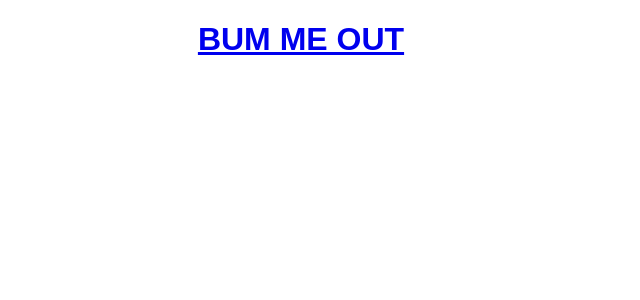
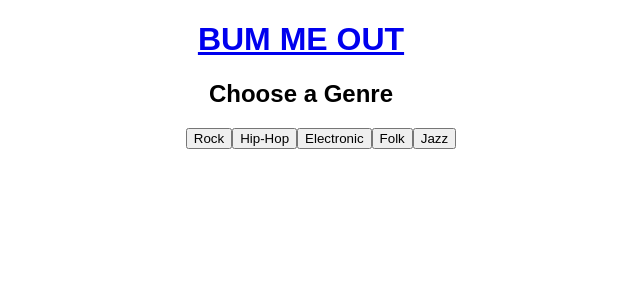
Before and after one commit to tchryssos/bum-me-out, a React (Create React App) app: page / in a window 1280 px wide. Shown: the top 300 px of the page, without its empty margins (339-979 px from the left). Built offline with nearby package versions, Linux system fonts and the light colour scheme.

Commit message:
built first round draft of genres bar, which utilizes genre buttons (that need to be styled) to choose a genre. Buttons currently log their respective genres.

```diff
--- /dev/null
+++ b/src/components/genre-bar.js
@@ -0,0 +1,29 @@
+import React from 'react'
+
+class GenreBar extends React.Component{
+  constructor(props){
+    super(props)
+    this.showSubGenres=this.showSubGenres.bind(this)
+  }
+
+  showSubGenres(e){
+    console.log(e.target.className.split("-").slice(0,e.target.className.split("-").length-1).join("-"))
+  }
+
+  render(){
+    return(
+      <div className="genre-bar">
+      <h2>Choose a Genre</h2>
+        <ul className="genre-buttons">
+          <li><button className="rock-button" onClick={(e)=>{this.showSubGenres(e)}}>Rock</button></li>
+          <li><button className="hip-hop-button" onClick={(e)=>{this.showSubGenres(e)}}>Hip-Hop</button></li>
+          <li><button className="electronic-button" onClick={(e)=>{this.showSubGenres(e)}}>Electronic</button></li>
+          <li><button className="folk-button" onClick={(e)=>{this.showSubGenres(e)}}>Folk</button></li>
+          <li><button className="jazz-button" onClick={(e)=>{this.showSubGenres(e)}}>Jazz</button></li>
+        </ul>
+      </div>
+    )
+  }
+}
+
+export default GenreBar
--- a/src/index.css
+++ b/src/index.css
@@ -2,4 +2,13 @@ body {
   margin: 0;
   padding: 0;
   font-family: sans-serif;
+  text-align: center;
 }
+
+.genre-bar ul{
+  list-style: none;
+}
+
+.genre-bar li{
+  display: inline;
+}
--- a/src/routes.js
+++ b/src/routes.js
@@ -1,9 +1,11 @@
 import React from 'react';
 import {Route, IndexRoute} from 'react-router';
 import App from './App.js';
+import GenreBar from "./components/genre-bar"
 
 
 export default (
   <Route path="/" component={App} >
+    <IndexRoute component={GenreBar}/>
   </Route>
 )
```
